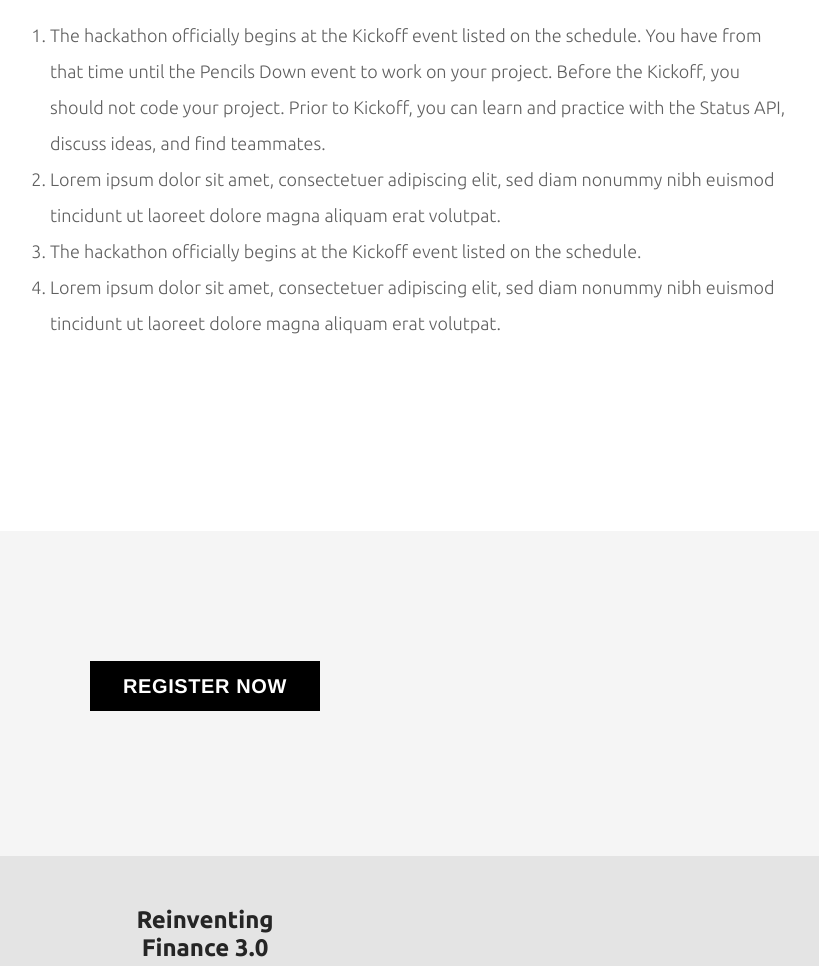
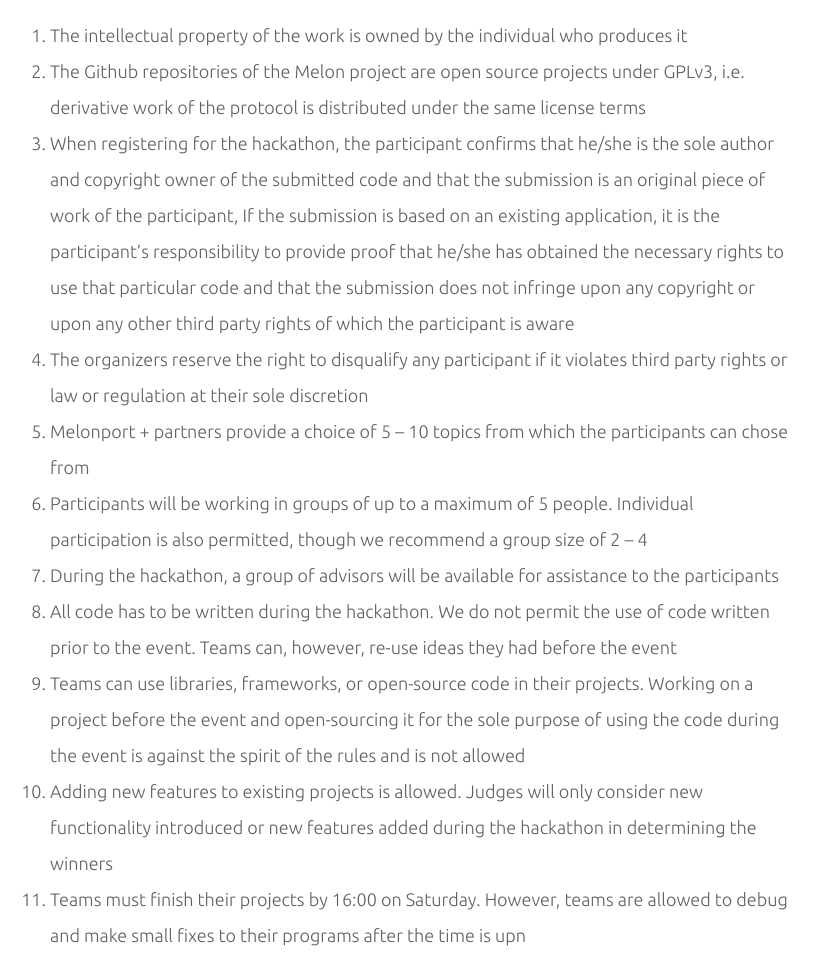
Before and after one commit to melonport/hackathon, a plain HTML site: page index.html in a window 1280 px wide. Shown: the part 3932-4898 px from the top of the page, without its empty margins (435-1254 px from the left). Drawn offline with Linux system fonts and the light colour scheme; a script that the page names is missing.

Commit message:
update rules

```diff
--- a/index.html
+++ b/index.html
@@ -235,10 +235,17 @@
                     <h6 class="question">Rules</h6>
                     <div class="answer mt20">
                       <ol>
-                        <li>The hackathon officially begins at the Kickoff event listed on the schedule. You have from that time until the Pencils Down event to work on your project. Before the Kickoff, you should not code your project. Prior to Kickoff, you can learn and practice with the Status API, discuss ideas, and find teammates.</li>
-                        <li>Lorem ipsum dolor sit amet, consectetuer adipiscing elit, sed diam nonummy nibh euismod tincidunt ut laoreet dolore magna aliquam erat volutpat.</li>
-                        <li>The hackathon officially begins at the Kickoff event listed on the schedule.</li>
-                        <li>Lorem ipsum dolor sit amet, consectetuer adipiscing elit, sed diam nonummy nibh euismod tincidunt ut laoreet dolore magna aliquam erat volutpat.</li>
+                        <li>The intellectual property of the work is owned by the individual who produces it</li>
+                        <li>The Github repositories of the Melon project are open source projects under GPLv3, i.e. derivative work of the protocol is distributed under the same license terms</li>
+                        <li>When registering for the hackathon, the participant confirms that he/she is the sole author and copyright owner of the submitted code and that the submission is an original piece of work of the participant, If the submission is based on an existing application, it is the participant’s responsibility to provide proof that he/she has obtained the necessary rights to use that particular code and that the submission does not infringe upon any copyright or upon any other third party rights of which the participant is aware</li>
+                        <li>The organizers reserve the right to disqualify any participant if it violates third party rights or law or regulation at their sole discretion</li>
+                        <li>Melonport + partners provide a choice of 5 – 10 topics from which the participants can chose from</li>
+                        <li>Participants will be working in groups of up to a maximum of 5 people. Individual participation is also permitted, though we recommend a group size of 2 – 4</li>
+                        <li>During the hackathon, a group of advisors will be available for assistance to the participants</li>
+                        <li>All code has to be written during the hackathon. We do not permit the use of code written prior to the event. Teams can, however, re-use ideas they had before the event</li>
+                        <li>Teams can use libraries, frameworks, or open-source code in their projects. Working on a project before the event and open-sourcing it for the sole purpose of using the code during the event is against the spirit of the rules and is not allowed</li>
+                        <li>Adding new features to existing projects is allowed. Judges will only consider new functionality introduced or new features added during the hackathon in determining the winners</li>
+                        <li>Teams must finish their projects by 16:00 on Saturday. However, teams are allowed to debug and make small fixes to their programs after the time is upn</li>
                       </ol>
                     </div>
                   </div>
```
